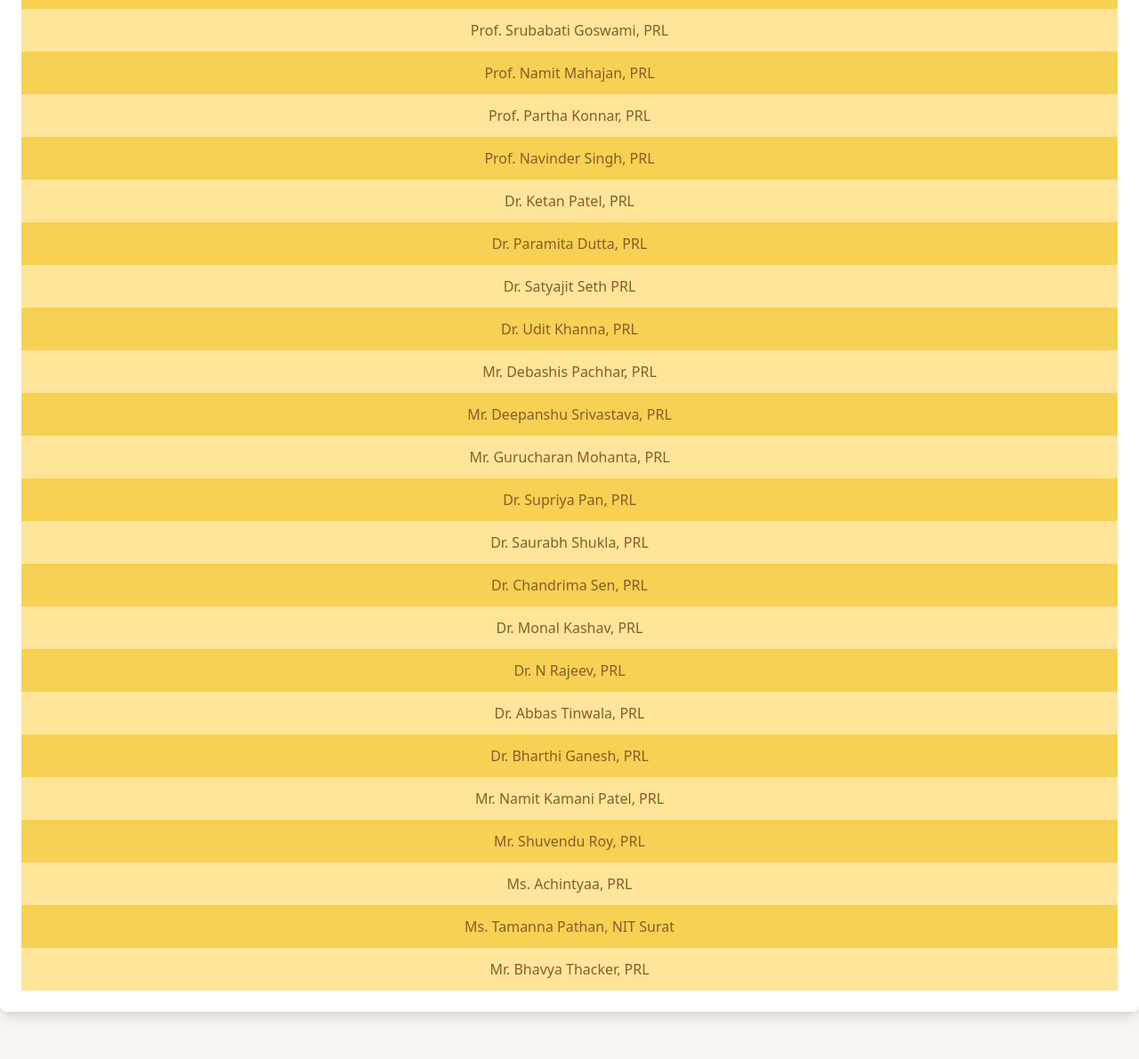
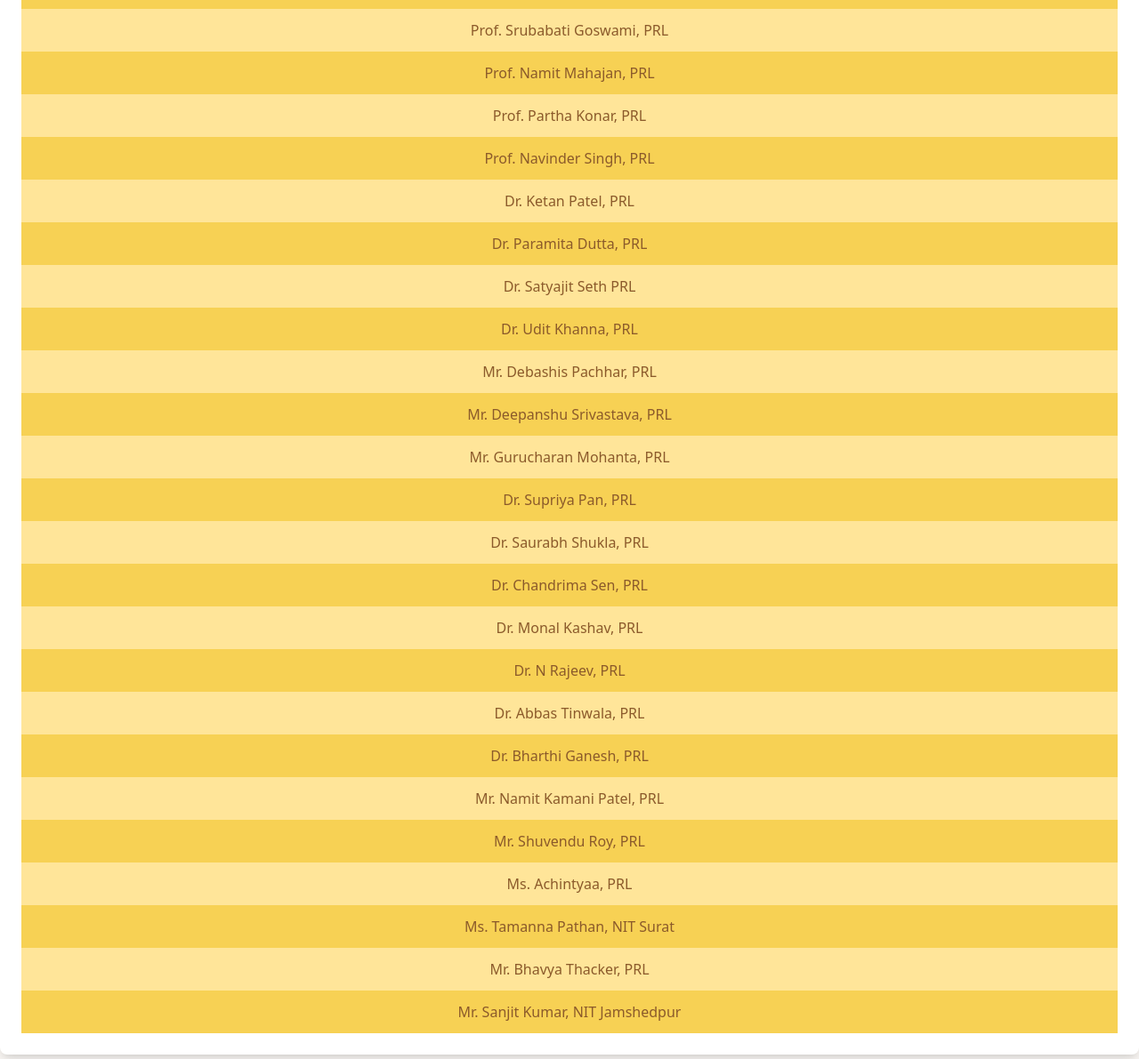
Before and after one commit to 19Priyam/prl-theph-conference-2025, a plain HTML site: page participants.html in a window 1280 px wide. Shown: the part 874-2065 px from the top of the page at 89% size. Drawn offline with nearby package versions, Linux system fonts and the light colour scheme.

Commit message:
Update participants.html

```diff
--- a/participants.html
+++ b/participants.html
@@ -141,7 +141,7 @@
                 <span class="text-[#8b5a2b]">Prof. Namit Mahajan, PRL</span>
             </div>
             <div class="py-3 px-6 bg-[#ffe599] text-center">
-                <span class="text-[#8b5a2b]">Prof. Partha Konnar, PRL</span>
+                <span class="text-[#8b5a2b]">Prof. Partha Konar, PRL</span>
             </div>
             <div class="py-3 px-6 bg-[#f7d154] text-center">
                 <span class="text-[#8b5a2b]">Prof. Navinder Singh, PRL</span>
@@ -202,6 +202,9 @@
             </div>
             <div class="py-3 px-6 bg-[#ffe599] text-center">
                 <span class="text-[#8b5a2b]">Mr. Bhavya Thacker, PRL</span>
+            </div>
+            <div class="py-3 px-6 bg-[#f7d154] text-center">
+                <span class="text-[#8b5a2b]">Mr. Sanjit Kumar, NIT Jamshedpur</span>
             </div>
         </div>
     </div>
```
